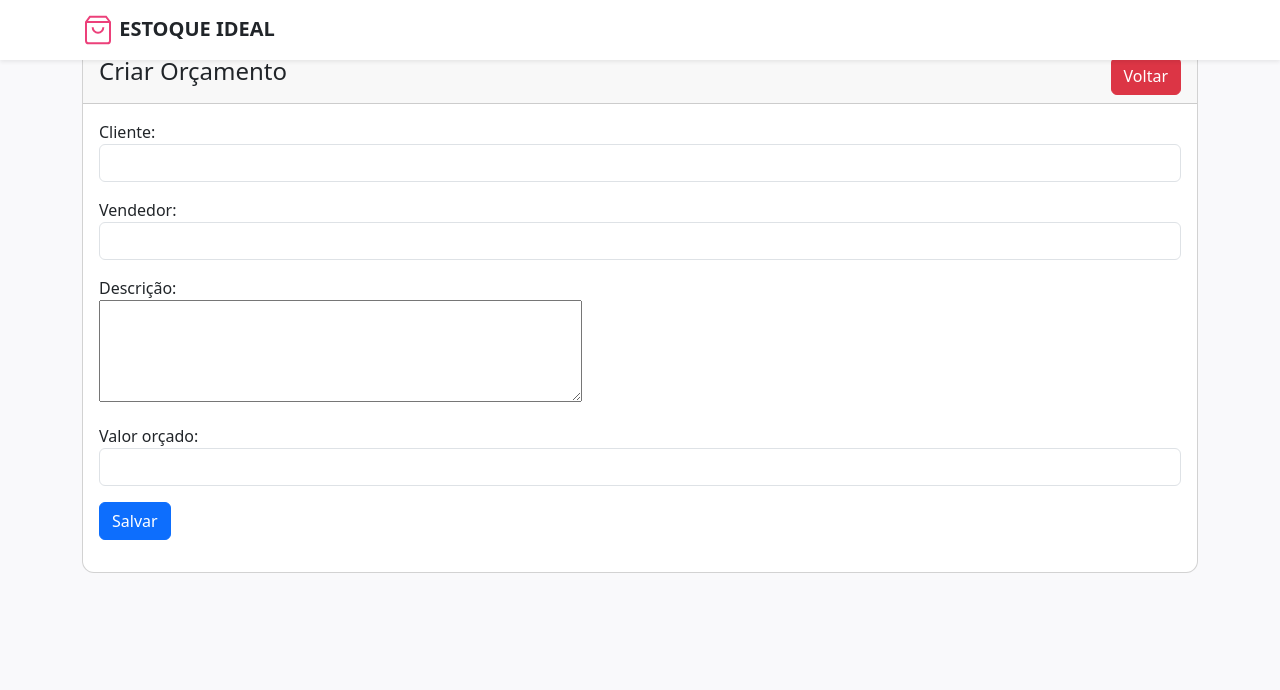
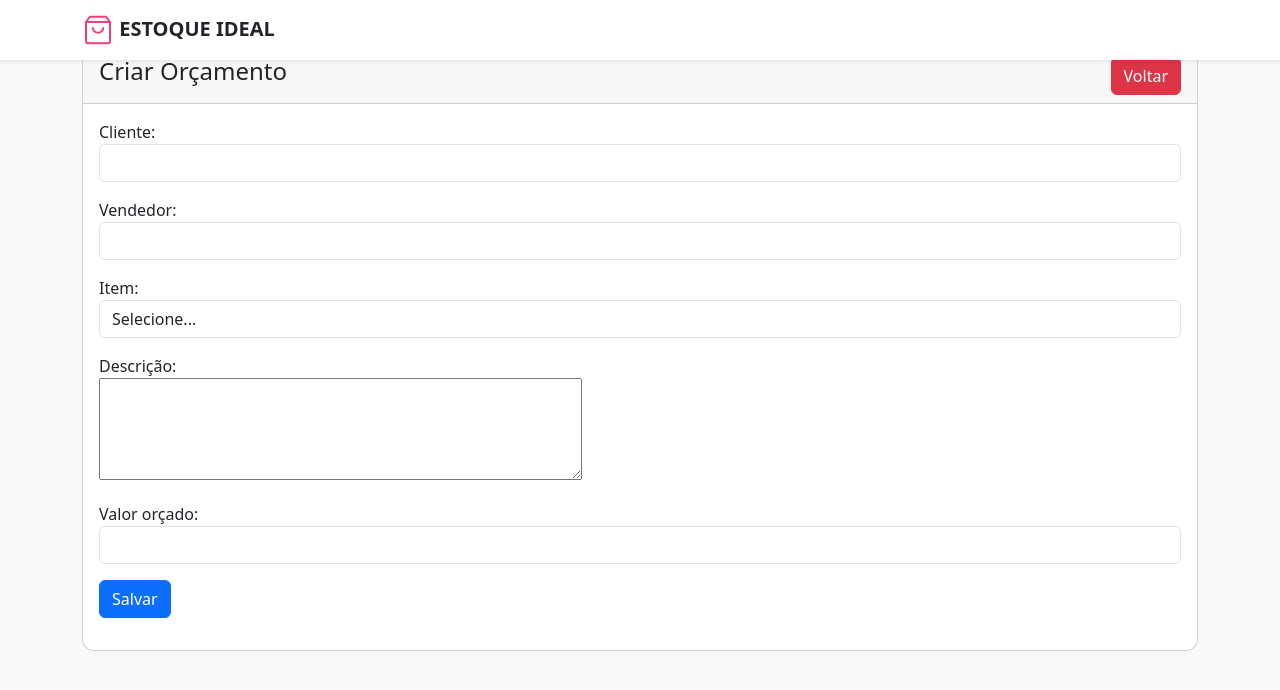
Before and after one commit to DantonLRR/TIAPN-Estoque-PUC, a PHP site: page /pages/criar_orcamento.php in a window 1280 px wide. Shown: the top 690 px of the page. Run offline with PHP 8.4, Linux system fonts and the light colour scheme; tables that the repository leaves empty or names only in its code hold one stand-in row (values such as "Sample post").

Commit message:
inclusao da session start nos arquivos da pages e inclusao de select dos itens cadastrados no banco de dados na hora da criação do orçamento para selecionar oque esta orçando

```diff
--- a/assets/mensagem/mensagem.php
+++ b/assets/mensagem/mensagem.php
@@ -1,6 +1,6 @@
 <?php
-//caso exista a chave mensagem na minha SESSION, exibo a mensagem de cadastro
-session_start();
+//caso exista a chave mensagem na SESSION, exibo a mensagem de cadastro
+
 if (isset($_SESSION['mensagem'])):
 ?>
     <div class="alert alert-warning alert-dismissible fade show" role="alert">
--- a/crud/orcamentoCRUD.php
+++ b/crud/orcamentoCRUD.php
@@ -75,11 +75,11 @@ if (isset($_POST['deletar_orcamento'])) {
     mysqli_query($conn, $sql);
     if (mysqli_affected_rows($conn) > 0) {
         $_SESSION['mensagem'] = "Orçamento excluido com sucesso";
-        header('location:../index.php');
+          header('Location: ../pages/orcamentos.php');
         exit;
     } else {
         $_SESSION['mensagem'] = "Orçamento não foi excuido";
-        header('location:../index.php');
+         header('Location: ../pages/orcamentos.php');
         exit;
     }
 }
--- a/pages/cadastro_produtos.php
+++ b/pages/cadastro_produtos.php
@@ -1,4 +1,5 @@
 <?php
+session_start();
 // ==================== PROCESSAMENTO DO FORMULÁRIO ====================
 // Esta parte do código será executada *antes* de o HTML ser carregado
 
--- a/pages/criar_item_estoque.php
+++ b/pages/criar_item_estoque.php
@@ -1,4 +1,5 @@
 <?php
+session_start();
 // Criar tela de cadastro de item no estoque
 require('../crud/conexao_DB.php');
 ?>
--- a/pages/criar_orcamento.php
+++ b/pages/criar_orcamento.php
@@ -1,6 +1,10 @@
 <?php
+session_start();
 // criar a tela de cadastro de orçamento.
 require('../crud/conexao_DB.php');
+include('../crud/pesquisa_estoque.php'); // Crie uma classe semelhante à de orçamentos
+$listaEstoque = new pesquisa;
+$buscaEstoque = $listaEstoque->buscaEstoque($conn);
 ?>
 <!doctype html>
 <html lang="pt-br">
@@ -9,12 +13,13 @@ require('../crud/conexao_DB.php');
     <meta charset="utf-8">
     <meta name="viewport" content="width=device-width, initial-scale=1">
     <title>Criar orçamentos</title>
-    <link href="https://cdn.jsdelivr.net/npm/bootstrap@5.3.5/dist/css/bootstrap.min.css" rel="stylesheet" integrity="sha384-SgOJa3DmI69IUzQ2PVdRZhwQ+dy64/BUtbMJw1MZ8t5HZApcHrRKUc4W0kG879m7" crossorigin="anonymous">
+    <link href="https://cdn.jsdelivr.net/npm/bootstrap@5.3.5/dist/css/bootstrap.min.css" rel="stylesheet"
+        integrity="sha384-SgOJa3DmI69IUzQ2PVdRZhwQ+dy64/BUtbMJw1MZ8t5HZApcHrRKUc4W0kG879m7" crossorigin="anonymous">
     <link rel="stylesheet" href="../css/style_geral.css">
 </head>
 
 <body>
-    <?php include('../assets/navbar/navbar.php');  ?>
+    <?php include('../assets/navbar/navbar.php'); ?>
     <div class="container mt-5">
         <div class="row">
             <div class="col-md-12">
@@ -35,16 +40,28 @@ require('../crud/conexao_DB.php');
                                 <input type="text" name="vendedor" class="form-control" required>
                             </div>
                             <div class="mb-3">
+                                <label for="item">Item:</label>
+                                <select name="item" id="item" class="form-control" required>
+                                    <option value="">Selecione...</option>
+                                    <?php foreach ($buscaEstoque as $item): ?>
+                                        <option value="<?= $item['id'] ?>">
+                                            <?= $item['nome_item'] ?>
+                                        </option>
+                                    <?php endforeach; ?>
+                                </select>
+                            </div>
+                            <div class="mb-3">
                                 <label for="descricao"> Descrição:</label>
                                 <div>
-                                    <textarea name="descricao" id="" maxlength="255" rows="4" cols="50" required></textarea>
+                                    <textarea name="descricao" id="" maxlength="255" rows="4" cols="50"
+                                        required></textarea>
                                 </div>
                             </div>
                             <div class="mb-3">
                                 <label for="valor"> Valor orçado:</label>
                                 <input type="text" id="valor" name="valor" class="form-control" required>
                             </div>
-                              <?php include('../assets/mensagem/mensagem.php'); ?>
+                            <?php include('../assets/mensagem/mensagem.php'); ?>
                             <div class="mb-3">
                                 <button type="submit" name="criar_orcamento" class="btn btn-primary"> Salvar </button>
                             </div>
@@ -54,7 +71,9 @@ require('../crud/conexao_DB.php');
             </div>
         </div>
     </div>
-    <script src="https://cdn.jsdelivr.net/npm/bootstrap@5.3.5/dist/js/bootstrap.bundle.min.js" integrity="sha384-k6d4wzSIapyDyv1kpU366/PK5hCdSbCRGRCMv+eplOQJWyd1fbcAu9OCUj5zNLiq" crossorigin="anonymous"></script>
+    <script src="https://cdn.jsdelivr.net/npm/bootstrap@5.3.5/dist/js/bootstrap.bundle.min.js"
+        integrity="sha384-k6d4wzSIapyDyv1kpU366/PK5hCdSbCRGRCMv+eplOQJWyd1fbcAu9OCUj5zNLiq"
+        crossorigin="anonymous"></script>
 </body>
 
 </html>
--- a/pages/criar_usuario.php
+++ b/pages/criar_usuario.php
@@ -1,4 +1,5 @@
 <?php
+session_start();
 // criar a tela de cadastro de usuarios.
 require('../crud/conexao_DB.php');
 ?>
--- a/pages/editarOrcamento.php
+++ b/pages/editarOrcamento.php
@@ -1,4 +1,5 @@
 <?php
+session_start();
 // criar a tela de cadastro de orçamento.
 include('crud/pesquisa_orcamentos.php');
 include('crud/orcamentoCRUD.php');
--- a/pages/editarOusuario.php
+++ b/pages/editarOusuario.php
@@ -1,5 +1,5 @@
 <?php
-
+session_start();
 include('../crud/pesquisa_usuarios.php');
 include('../crud/usuarioCRUD.php');
 
--- a/pages/gerenciar_estoque.php
+++ b/pages/gerenciar_estoque.php
@@ -1,7 +1,7 @@
 <?php
 session_start();
 require('../crud/conexao_DB.php');
-include('../crud/pesquisa_estoque.php'); // Crie uma classe semelhante à de orçamentos
+include('../crud/pesquisa_estoque.php');
 $listaEstoque = new pesquisa;
 $buscaEstoque = $listaEstoque->buscaEstoque($conn);
 ?>
--- a/pages/login.php
+++ b/pages/login.php
@@ -1,3 +1,6 @@
+<?php
+session_start();
+?>
 <!DOCTYPE html>
 <html lang="pt-BR">
 <head>
--- a/pages/orcamentos.php
+++ b/pages/orcamentos.php
@@ -1,5 +1,5 @@
 <?php
-
+session_start();
 require('../crud/conexao_DB.php');
 include('../crud/pesquisa_orcamentos.php');
 $listaOrcamento = new pesquisa;
--- a/pages/pesquisa.php
+++ b/pages/pesquisa.php
@@ -1,10 +1,11 @@
 <?php
+session_start();
 // criar a tela de cadastro de orçamento. A tela deve permitir também a edição.
 //Criar uma tela de pesquisa de orçamento
 //A tela de pesquisa deverá ter filtro por intervalo de datas, nome do cliente e nome do vendedor.
 //A tela deverá conter uma tabela com os dados já filtrados e listados por ordem decrescente da data de cadastro do orçamento
 //A tela deverá conter as ações de editar e remover os orçamentos realizados
-session_start();
+
 require('crud/conexao_DB.php');
 include('crud/pesquisa_orcamentos.php');
 $listaOrcamento = new pesquisa;
--- a/pages/usuarios.php
+++ b/pages/usuarios.php
@@ -1,5 +1,5 @@
 <?php
-
+session_start();
 require('../crud/conexao_DB.php');
 include('../crud/pesquisa_usuarios.php');
 $listaUsuario = new pesquisa;
```
